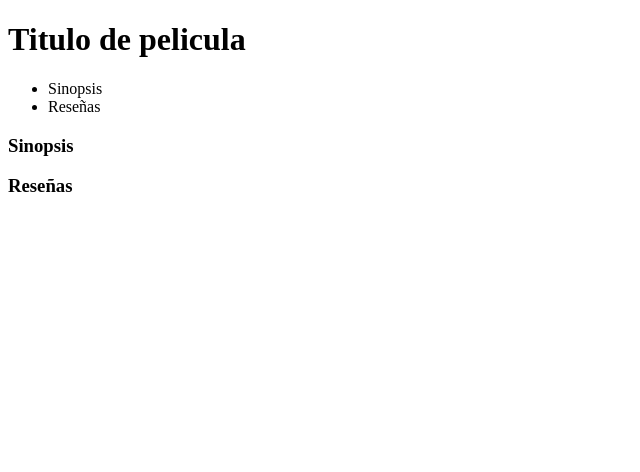
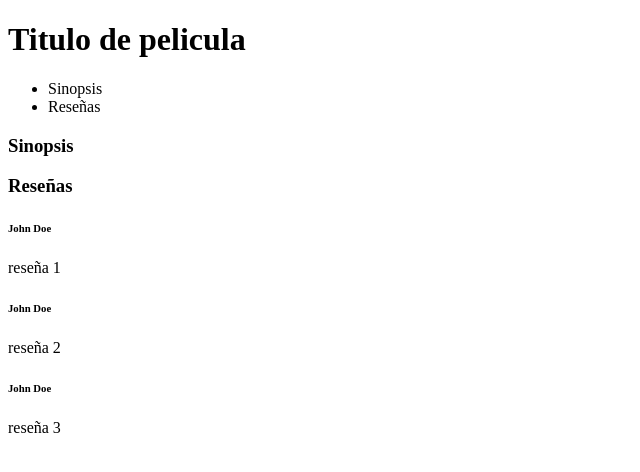
Before and after one commit to matiexe/proyecto-peli, a plain HTML site: page index.html in a window 1280 px wide. Shown: the whole page, without its empty margins (0-640 px from the left). Drawn offline with Linux system fonts and the light colour scheme.

Commit message:
se añadio la estructura de reseñas

```diff
--- a/index.html
+++ b/index.html
@@ -24,7 +24,18 @@
             </section>
             <section>
                 <h3>Reseñas</h3>
-                <p></p>
+                <div class="resenia">
+                    <h6>John Doe</h6>
+                    <p>reseña 1</p>
+                </div>
+                <div class="resenia">
+                    <h6>John Doe</h6>
+                    <p>reseña 2</p>
+                </div>
+                <div class="resenia">
+                    <h6>John Doe</h6>
+                    <p>reseña 3</p>
+                </div>
             </section>
         </article>
     </div>
```
